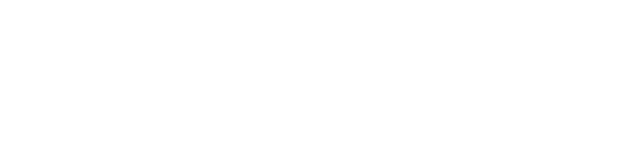
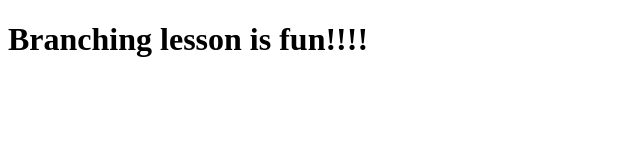
Before and after one commit to ismailkhanio/git-branching-example, a plain HTML site: page index.html in a window 1280 px wide. Shown: the whole page, without its empty margins (0-640 px from the left). Drawn offline with Linux system fonts and the light colour scheme.

Commit message:
completed header

```diff
--- a/index.html
+++ b/index.html
@@ -7,6 +7,9 @@
   <title>Git branching lesson on test</title>
 </head>
 <body>
+  <header>
+    <h1>Branching lesson is fun!!!!</h1>
+  </header>
 
 </body>
 </html>
```
